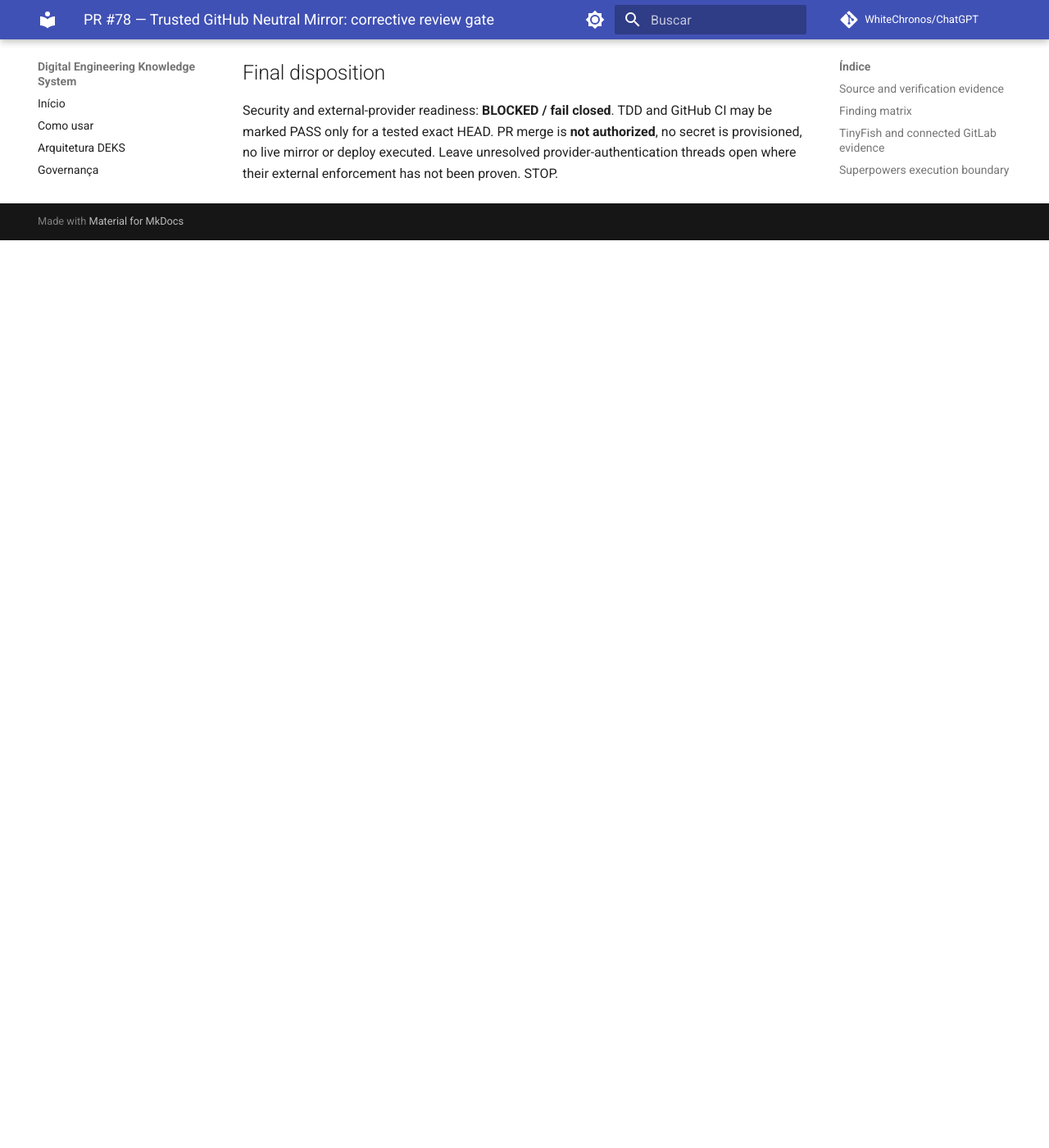
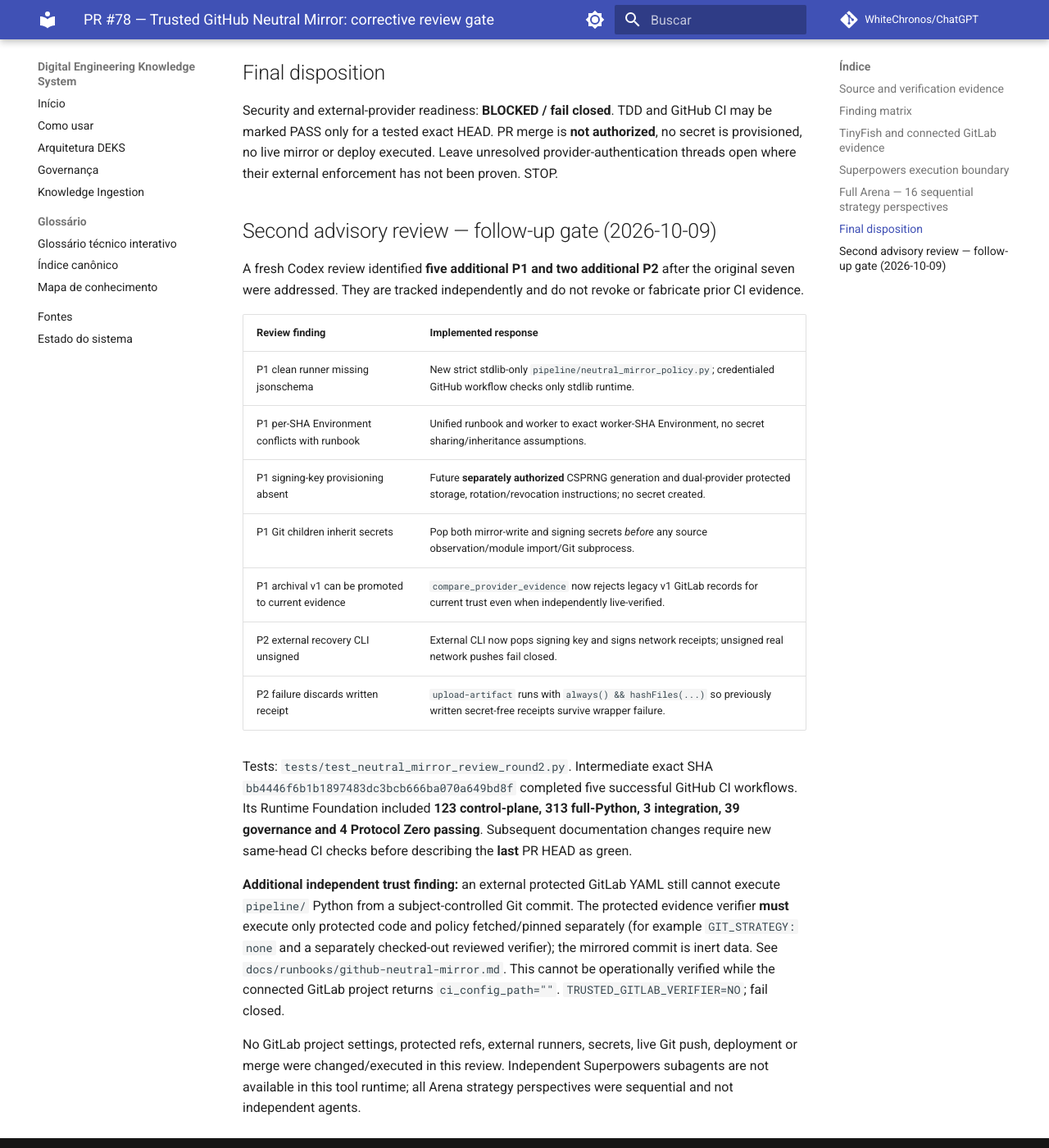
Before and after one commit to WhiteChronos/ChatGPT, an MkDocs documentation site: the page built from docs/superpowers/reviews/2026-10-09-pr78-revalidation.md, in a window 1280 px wide and 1400 px high, scrolled down 2785 px. Shown: the whole window at 82% size. Built offline with MkDocs 1.6.1 and Material for MkDocs 9.7.7, drawn with Linux system fonts in a browser that asks for light colours; comment, search, counter and statistics services are not loaded; before the commit the page ends 3078 px from its top, so only the background shows below that.

Commit message:
docs(pr78): capture second security review, 313-test CI evidence and protected verifier isolation gate

```diff
--- a/docs/superpowers/reviews/2026-10-09-pr78-revalidation.md
+++ b/docs/superpowers/reviews/2026-10-09-pr78-revalidation.md
@@ -90,3 +90,41 @@
 PR merge is **not authorized**, no secret is provisioned, no live mirror or
 deploy executed. Leave unresolved provider-authentication threads open where
 their external enforcement has not been proven. STOP.
+
+
+## Second advisory review — follow-up gate (2026-10-09)
+
+A fresh Codex review identified **five additional P1 and two additional P2**
+after the original seven were addressed. They are tracked independently and
+do not revoke or fabricate prior CI evidence.
+
+| Review finding | Implemented response |
+| --- | --- |
+| P1 clean runner missing jsonschema | New strict stdlib-only `pipeline/neutral_mirror_policy.py`; credentialed GitHub workflow checks only stdlib runtime. |
+| P1 per-SHA Environment conflicts with runbook | Unified runbook and worker to exact worker-SHA Environment, no secret sharing/inheritance assumptions. |
+| P1 signing-key provisioning absent | Future **separately authorized** CSPRNG generation and dual-provider protected storage, rotation/revocation instructions; no secret created. |
+| P1 Git children inherit secrets | Pop both mirror-write and signing secrets *before* any source observation/module import/Git subprocess. |
+| P1 archival v1 can be promoted to current evidence | `compare_provider_evidence` now rejects legacy v1 GitLab records for current trust even when independently live-verified. |
+| P2 external recovery CLI unsigned | External CLI now pops signing key and signs network receipts; unsigned real network pushes fail closed. |
+| P2 failure discards written receipt | `upload-artifact` runs with `always() && hashFiles(...)` so previously written secret-free receipts survive wrapper failure. |
+
+Tests: `tests/test_neutral_mirror_review_round2.py`. Intermediate
+exact SHA `bb4446f6b1b1897483dc3bcb666ba070a649bd8f` completed five
+successful GitHub CI workflows. Its Runtime Foundation included
+**123 control-plane, 313 full-Python, 3 integration, 39 governance and 4
+Protocol Zero passing**. Subsequent documentation changes require new
+same-head CI checks before describing the **last** PR HEAD as green.
+
+**Additional independent trust finding:** an external protected GitLab YAML
+still cannot execute `pipeline/` Python from a subject-controlled Git commit.
+The protected evidence verifier **must** execute only protected code and
+policy fetched/pinned separately (for example `GIT_STRATEGY: none` and a
+separately checked-out reviewed verifier); the mirrored commit is inert data.
+See `docs/runbooks/github-neutral-mirror.md`. This cannot be operationally
+verified while the connected GitLab project returns `ci_config_path=""`.
+`TRUSTED_GITLAB_VERIFIER=NO`; fail closed.
+
+No GitLab project settings, protected refs, external runners, secrets,
+live Git push, deployment or merge were changed/executed in this review.
+Independent Superpowers subagents are not available in this tool runtime;
+all Arena strategy perspectives were sequential and not independent agents.
```
